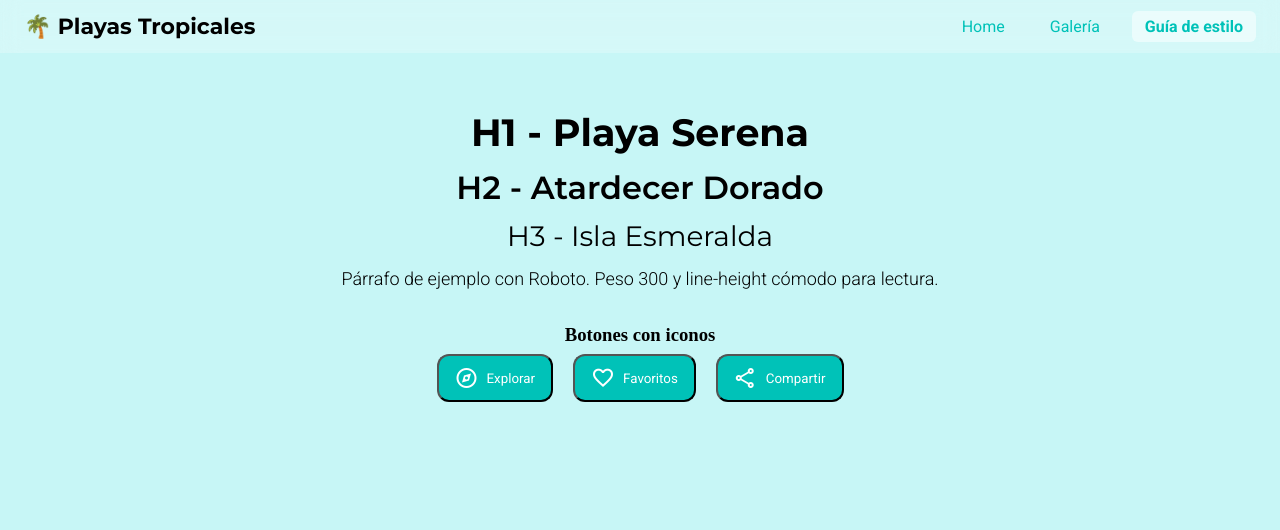
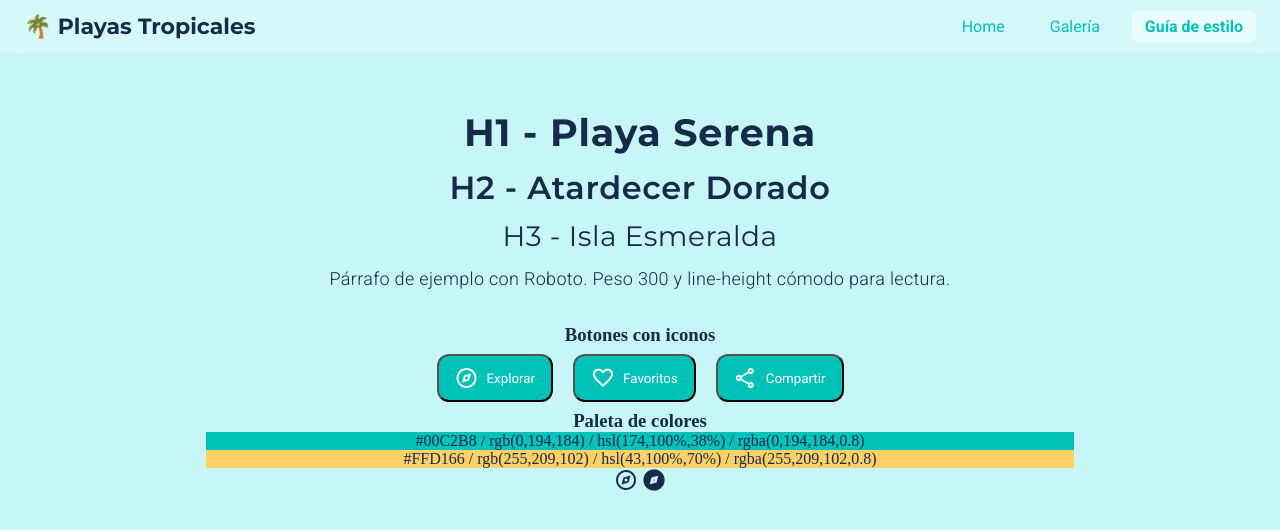
Before and after one commit to ibtissamoldi/DAM1M04-Exercici005, a plain HTML site: page guia-estil.html in a window 1280 px wide. Drawn offline with nearby package versions, Linux system fonts and the light colour scheme.

Commit message:
Crear una tabla de colores en guia-estil.html

```diff
--- a/estils.css
+++ b/estils.css
@@ -4,7 +4,9 @@
     box-sizing: border-box;
 }
 body {
-    background-color:rgb(199, 246, 246)
+    background-color:rgb(199, 246, 246);
+    font-size: 1rem;
+    color: #162a4a;
 }
 .hero {
   display: flex;
@@ -415,29 +417,34 @@ body {
 .tipografia h1 {
     font-family: 'Montserrat', sans-serif;
     font-weight: 700;
-    font-size: 38px;
-    margin-bottom: 12px;
+    font-size: 2.375rem;
+    margin-bottom: 0.75rem;
+    letter-spacing: 0.05rem;
 }
 
 .tipografia h2 {
     font-family: 'Montserrat', sans-serif;
     font-weight: 600;
-    font-size: 32px;
-    margin-bottom: 12px;
+    font-size: 2rem;
+    margin-bottom: 0.75rem;
+    letter-spacing: 0.04rem;
 }
 
 .tipografia h3 {
     font-family: 'Montserrat', sans-serif;
     font-weight: 400;
-    font-size: 28px;
-    margin-bottom: 12px;
+    font-size: 1.75rem;
+    margin-bottom: 0.75rem;
+    letter-spacing: 0.03rem;
 }
 .tipografia p {
     font-family: 'Roboto', sans-serif;
     font-weight: 300;
-    font-size: 18px;
+    font-size: 1.125rem;
     line-height: 1.5;
-    margin-bottom: 32px;
+    color: #162a4a;
+    margin-bottom: 2rem;
+    letter-spacing: 0.02rem;
 }
 
 .btn-icon {
--- a/guia-estil.html
+++ b/guia-estil.html
@@ -34,6 +34,15 @@
             <button class="btn-icon"><span class="material-symbols-outlined">favorite</span> Favoritos</button>
             <button class="btn-icon"><span class="material-symbols-outlined">share</span> Compartir</button>
         </section>
+        <section class="colores">
+            <h3>Paleta de colores</h3>
+            <div class="it-color" style="background:#00C2B8;">#00C2B8 / rgb(0,194,184) / hsl(174,100%,38%) / rgba(0,194,184,0.8)</div>
+            <div class="it-color" style="background:#FFD166;">#FFD166 / rgb(255,209,102) / hsl(43,100%,70%) / rgba(255,209,102,0.8)</div>
+        </section>
+        <div class="iconos">
+            <span class="material-symbols-outlined" style="font-variation-settings:'opsz' 24,'wght' 400,'FILL' 0;">explore</span>
+            <span class="material-symbols-outlined" style="font-variation-settings:'opsz' 48,'wght' 700,'FILL' 1;">explore</span>
+        </div>
     </main>
 </body>
 </html>
```
Also changed, not shown: index.html (+1 -5 lines).
